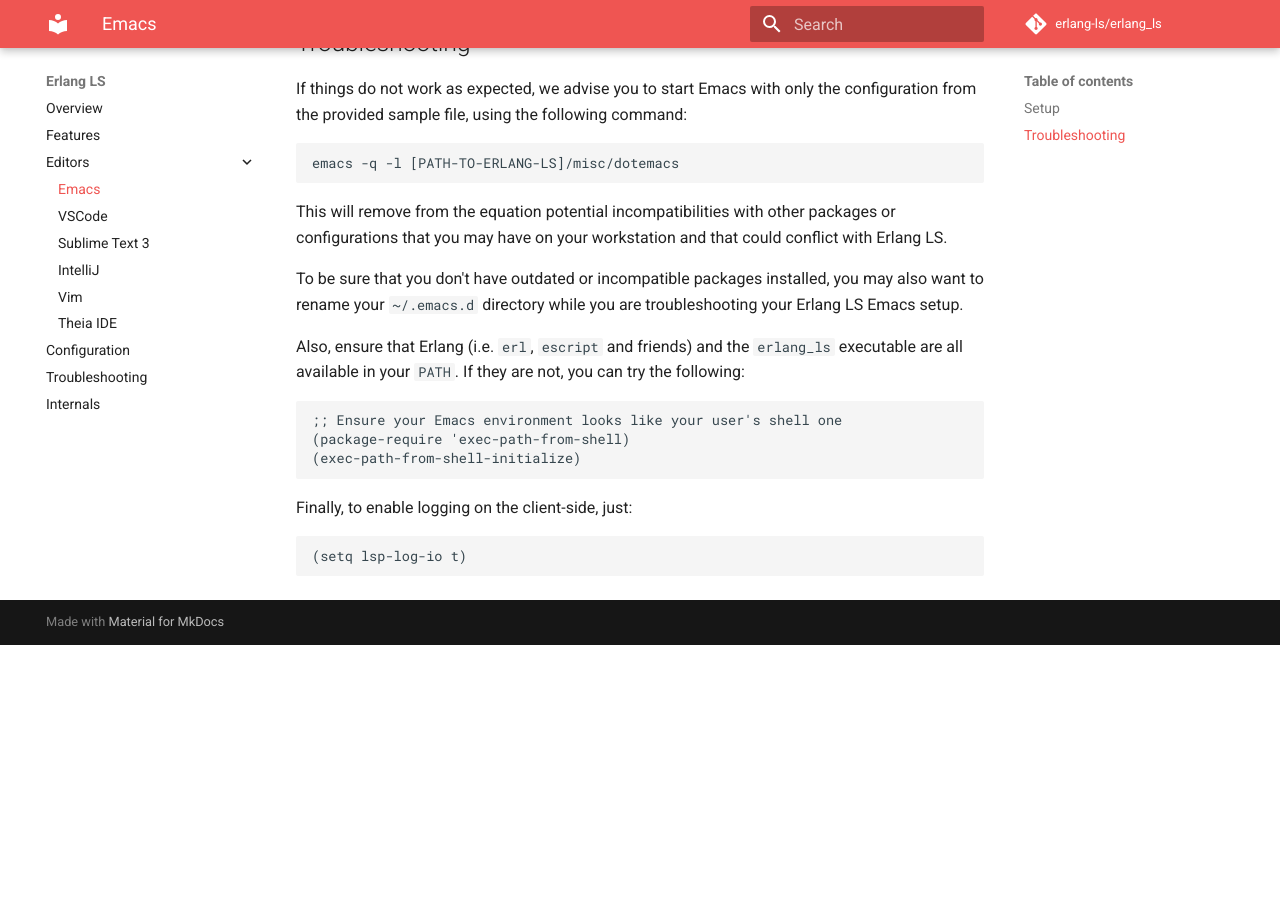
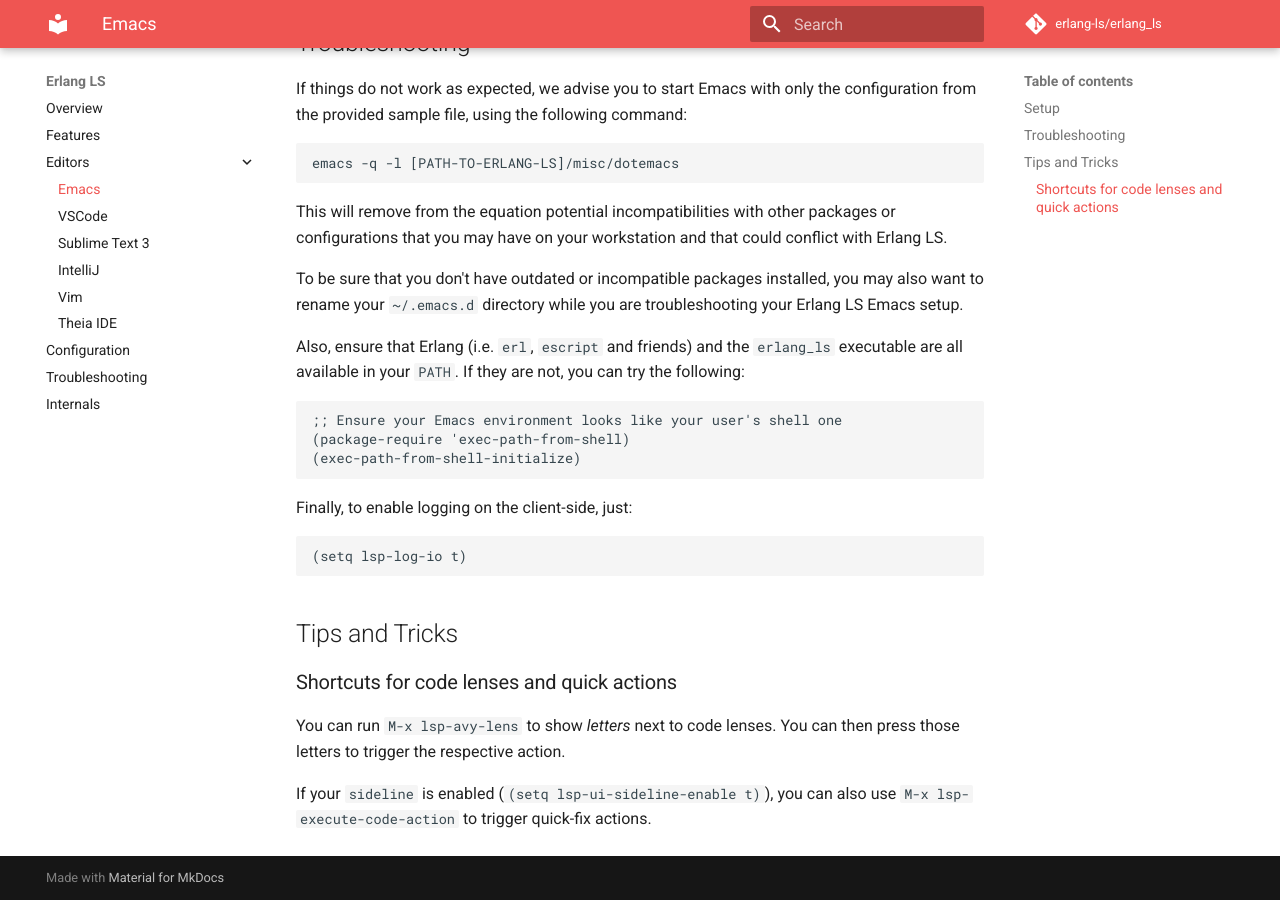
Before and after one commit to erlang-ls/erlang-ls.github.io, an MkDocs documentation site: the page built from docs/editors/emacs.md, in a window 1280 px wide and 900 px high, scrolled down 652 px. Built offline with MkDocs 1.6.1 and Material for MkDocs 9.7.7, drawn with Linux system fonts in a browser that asks for light colours; comment, search, counter and statistics services are not loaded; before the commit the page ends 1297 px from its top, so only the background shows below that.

Commit message:
Emacs tips

````diff
--- a/docs/editors/emacs.md
+++ b/docs/editors/emacs.md
@@ -28,7 +28,7 @@
 [exec-path-from-shell](https://github.com/purcell/exec-path-from-shell)
 Emacs package.
 
-##Troubleshooting
+## Troubleshooting
 
 If things do not work as expected, we advise you to start Emacs with
 only the configuration from the provided sample file, using the
@@ -59,3 +59,15 @@
 ```elisp
 (setq lsp-log-io t)
 ```
+
+## Tips and Tricks
+
+### Shortcuts for code lenses and quick actions
+
+You can run `M-x lsp-avy-lens` to show _letters_ next to code
+lenses. You can then press those letters to trigger the respective
+action.
+
+If your `sideline` is enabled (`(setq lsp-ui-sideline-enable t)`), you
+can also use `M-x lsp-execute-code-action` to trigger quick-fix
+actions.
````
